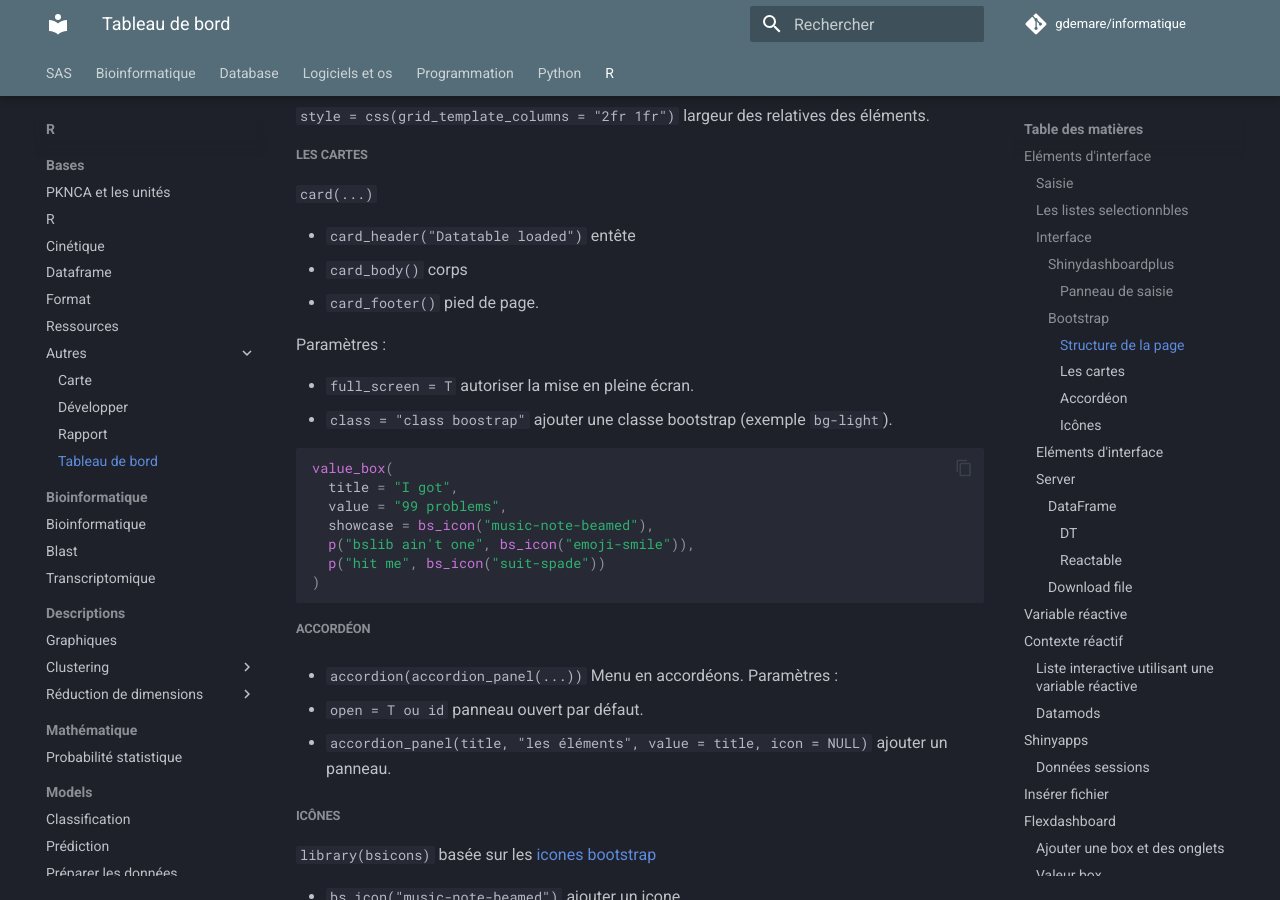
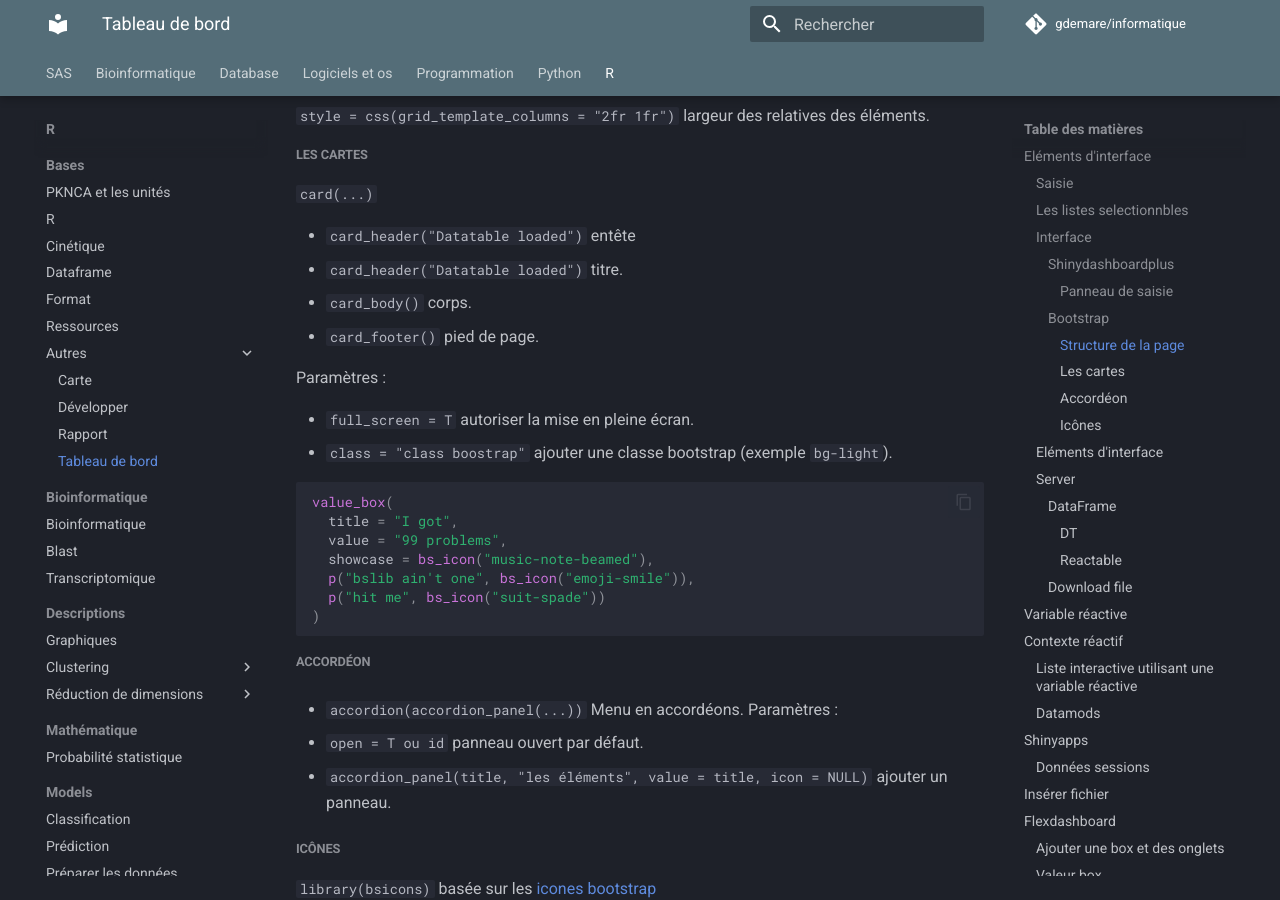
Before and after one commit to gdemare/Informatique, an MkDocs documentation site: the page built from docs/r/bases/autres/tableau de bord.md, in a window 1280 px wide and 900 px high, scrolled down 4012 px. Built offline with MkDocs 1.6.1 and Material for MkDocs 9.7.7, drawn with Linux system fonts in a browser that asks for light colours; comment, search, counter and statistics services are not loaded.

Commit message:
Update tableau de bord.md

```diff
--- a/docs/r/bases/autres/tableau de bord.md
+++ b/docs/r/bases/autres/tableau de bord.md
@@ -164,7 +164,8 @@ Paramètres :
 `card(...)`
 
 * `card_header("Datatable loaded")` entête
-* `card_body()` corps
+* `card_header("Datatable loaded")` titre.
+* `card_body()` corps.
 * `card_footer()` pied de page.
 
 Paramètres :
```
